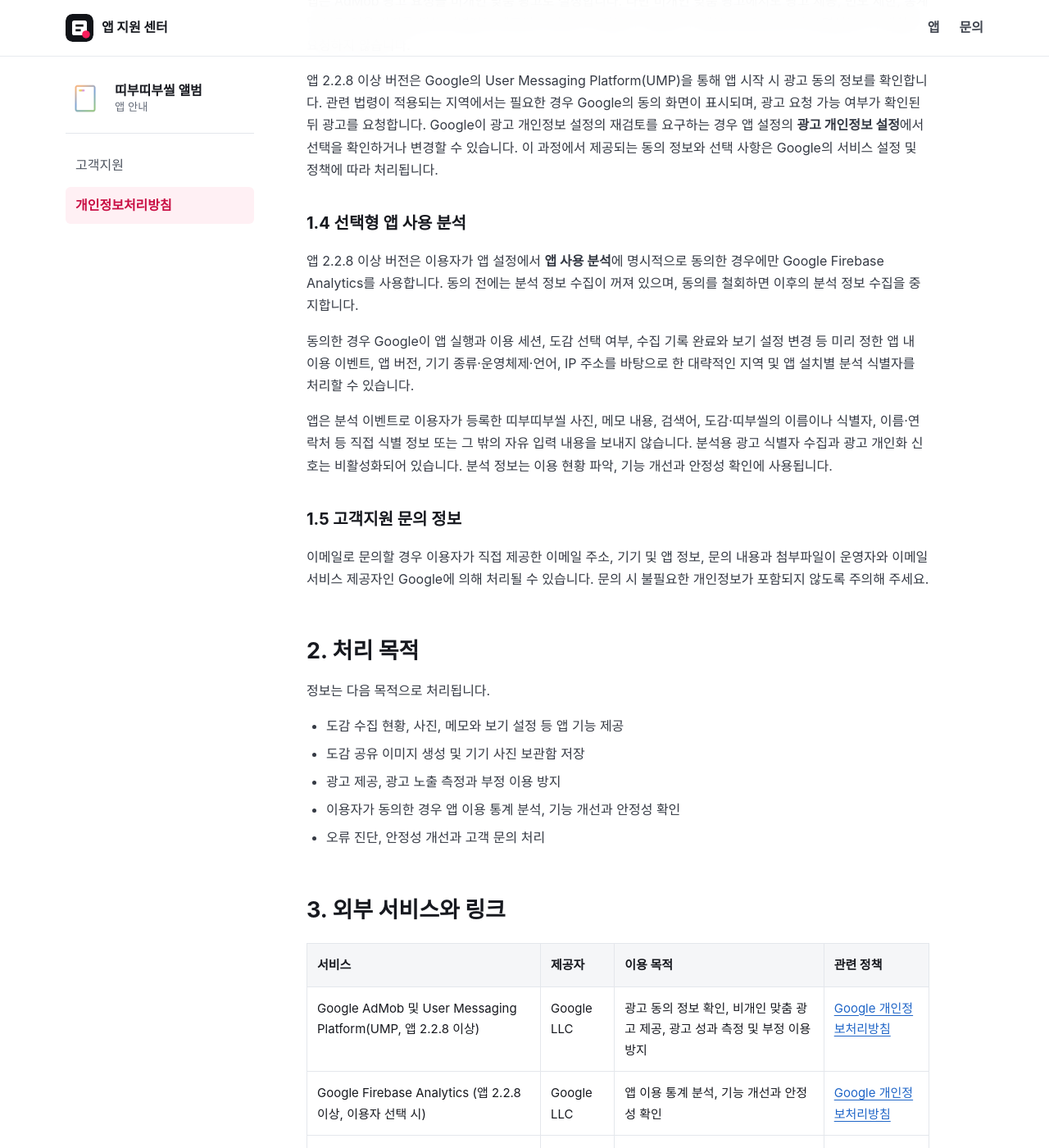
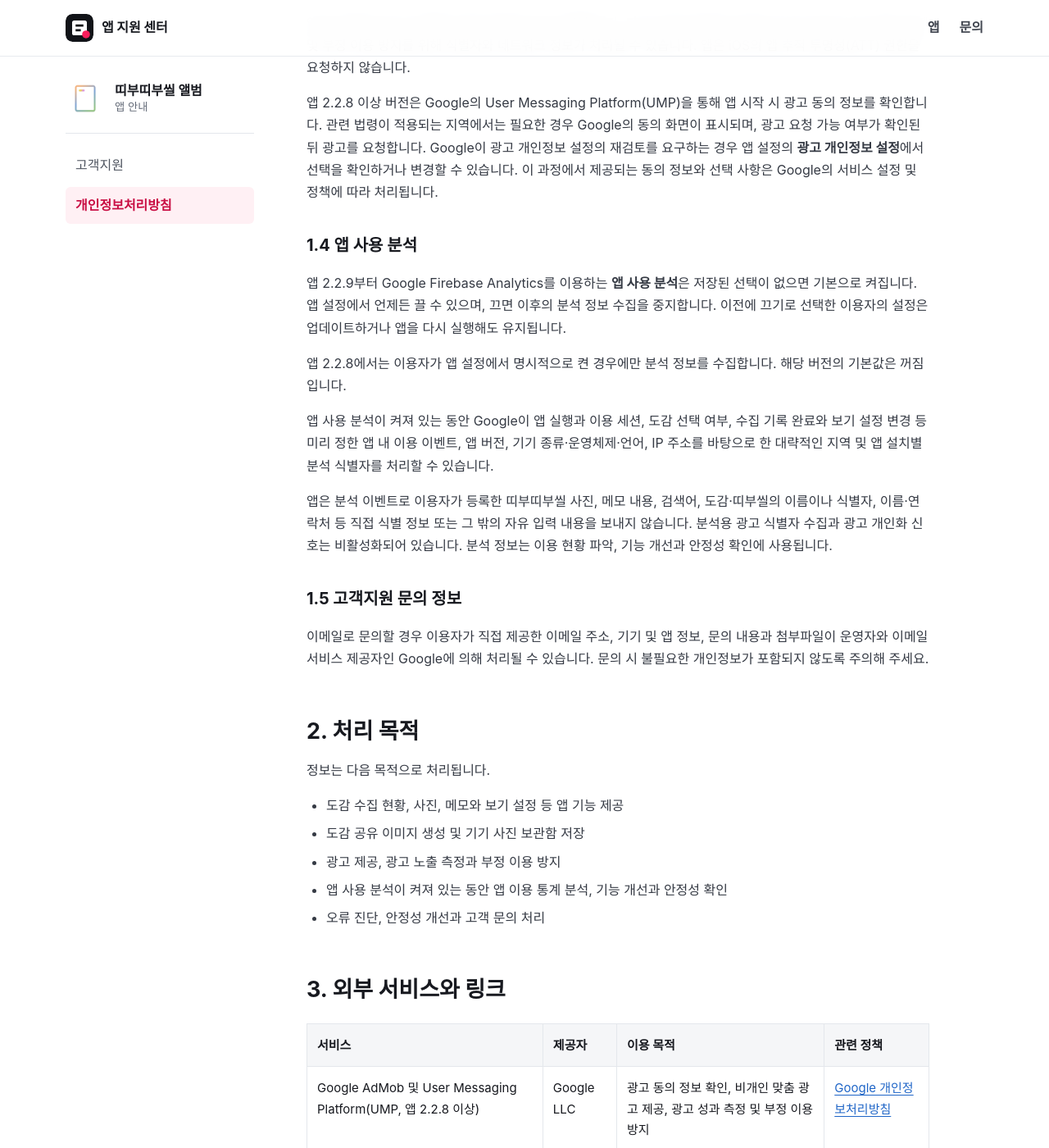
Before and after one commit to ddaklabs/ddaklabs.github.io, a Jekyll site: the page built from apps/pokedex/privacy/ko-kr/index.md, in a window 1280 px wide and 1400 px high, scrolled down 1538 px. Shown: the whole window at 82% size. Built offline with Jekyll 4.4.1, drawn with Linux system fonts in a browser that asks for light colours; some of the changed text lies outside the part shown.

Commit message:
Clarify Analytics default ON from pokedex 2.2.9 and preserve opt-out

```diff
--- a/apps/pokedex/privacy/ko-kr/index.md
+++ b/apps/pokedex/privacy/ko-kr/index.md
@@ -1,7 +1,7 @@
 ---
 layout: document
 title: 개인정보처리방침
-description: 띠부띠부씰 앨범의 로컬 도감 데이터, 사진 권한, Google AdMob 및 선택형 앱 사용 분석 내용을 안내합니다.
+description: 띠부띠부씰 앨범의 로컬 도감 데이터, 사진 권한, Google AdMob 및 앱 사용 분석 내용을 안내합니다.
 locale: ko-KR
 locale_label: 한국어
 language_gateway_url: /apps/pokedex/privacy/
@@ -13,14 +13,14 @@ document_type: privacy
 document_label: 개인정보처리방침
 support_url: /apps/pokedex/support/ko-kr/
 privacy_url: /apps/pokedex/privacy/ko-kr/
-updated_at: 2026년 9월 20일
+updated_at: 2026년 9월 30일
 ---
 
 DDak Labs(이하 “운영자”)는 띠부띠부씰 앨범(이하 “앱”) 이용자의 개인정보를 중요하게 생각합니다. 이 방침은 앱에서 어떤 정보가 이용자의 기기에 저장되고, 앱 이용 중 어떤 정보가 외부 서비스에서 처리될 수 있는지 설명합니다.
 
 <div class="callout">
   <strong>핵심 안내</strong><br>
-  도감 수집 기록, 메모와 이용자가 등록한 띠부띠부씰 사진은 이용자의 기기 내부에 저장되며 운영자 서버로 전송되지 않습니다. 앱의 광고 제공 과정에서는 Google AdMob이 기기 및 광고 이용 정보를 처리할 수 있습니다. 앱 사용 분석은 앱 2.2.8 이상 버전에서 이용자가 설정에서 동의한 경우에만 작동합니다.
+  도감 수집 기록, 메모와 이용자가 등록한 띠부띠부씰 사진은 이용자의 기기 내부에 저장되며 운영자 서버로 전송되지 않습니다. 앱의 광고 제공 과정에서는 Google AdMob이 기기 및 광고 이용 정보를 처리할 수 있습니다. 앱 사용 분석은 앱 2.2.9부터 기본으로 켜져 있으며 앱 설정에서 끌 수 있습니다. 이전에 끄기로 선택한 설정은 업데이트 후에도 유지됩니다. 앱 2.2.8에서는 이용자가 설정에서 켠 경우에만 작동합니다.
 </div>
 
 ## 1. 처리하는 정보
@@ -55,11 +55,13 @@ DDak Labs(이하 “운영자”)는 띠부띠부씰 앨범(이하 “앱”)
 
 앱 2.2.8 이상 버전은 Google의 User Messaging Platform(UMP)을 통해 앱 시작 시 광고 동의 정보를 확인합니다. 관련 법령이 적용되는 지역에서는 필요한 경우 Google의 동의 화면이 표시되며, 광고 요청 가능 여부가 확인된 뒤 광고를 요청합니다. Google이 광고 개인정보 설정의 재검토를 요구하는 경우 앱 설정의 **광고 개인정보 설정**에서 선택을 확인하거나 변경할 수 있습니다. 이 과정에서 제공되는 동의 정보와 선택 사항은 Google의 서비스 설정 및 정책에 따라 처리됩니다.
 
-### 1.4 선택형 앱 사용 분석
+### 1.4 앱 사용 분석
 
-앱 2.2.8 이상 버전은 이용자가 앱 설정에서 **앱 사용 분석**에 명시적으로 동의한 경우에만 Google Firebase Analytics를 사용합니다. 동의 전에는 분석 정보 수집이 꺼져 있으며, 동의를 철회하면 이후의 분석 정보 수집을 중지합니다.
+앱 2.2.9부터 Google Firebase Analytics를 이용하는 **앱 사용 분석**은 저장된 선택이 없으면 기본으로 켜집니다. 앱 설정에서 언제든 끌 수 있으며, 끄면 이후의 분석 정보 수집을 중지합니다. 이전에 끄기로 선택한 이용자의 설정은 업데이트하거나 앱을 다시 실행해도 유지됩니다.
 
-동의한 경우 Google이 앱 실행과 이용 세션, 도감 선택 여부, 수집 기록 완료와 보기 설정 변경 등 미리 정한 앱 내 이용 이벤트, 앱 버전, 기기 종류·운영체제·언어, IP 주소를 바탕으로 한 대략적인 지역 및 앱 설치별 분석 식별자를 처리할 수 있습니다.
+앱 2.2.8에서는 이용자가 앱 설정에서 명시적으로 켠 경우에만 분석 정보를 수집합니다. 해당 버전의 기본값은 꺼짐입니다.
+
+앱 사용 분석이 켜져 있는 동안 Google이 앱 실행과 이용 세션, 도감 선택 여부, 수집 기록 완료와 보기 설정 변경 등 미리 정한 앱 내 이용 이벤트, 앱 버전, 기기 종류·운영체제·언어, IP 주소를 바탕으로 한 대략적인 지역 및 앱 설치별 분석 식별자를 처리할 수 있습니다.
 
 앱은 분석 이벤트로 이용자가 등록한 띠부띠부씰 사진, 메모 내용, 검색어, 도감·띠부씰의 이름이나 식별자, 이름·연락처 등 직접 식별 정보 또는 그 밖의 자유 입력 내용을 보내지 않습니다. 분석용 광고 식별자 수집과 광고 개인화 신호는 비활성화되어 있습니다. 분석 정보는 이용 현황 파악, 기능 개선과 안정성 확인에 사용됩니다.
 
@@ -74,7 +76,7 @@ DDak Labs(이하 “운영자”)는 띠부띠부씰 앨범(이하 “앱”)
 - 도감 수집 현황, 사진, 메모와 보기 설정 등 앱 기능 제공
 - 도감 공유 이미지 생성 및 기기 사진 보관함 저장
 - 광고 제공, 광고 노출 측정과 부정 이용 방지
-- 이용자가 동의한 경우 앱 이용 통계 분석, 기능 개선과 안정성 확인
+- 앱 사용 분석이 켜져 있는 동안 앱 이용 통계 분석, 기능 개선과 안정성 확인
 - 오류 진단, 안정성 개선과 고객 문의 처리
 
 ## 3. 외부 서비스와 링크
@@ -82,7 +84,7 @@ DDak Labs(이하 “운영자”)는 띠부띠부씰 앨범(이하 “앱”)
 | 서비스 | 제공자 | 이용 목적 | 관련 정책 |
 | --- | --- | --- | --- |
 | Google AdMob 및 User Messaging Platform(UMP, 앱 2.2.8 이상) | Google LLC | 광고 동의 정보 확인, 비개인 맞춤 광고 제공, 광고 성과 측정 및 부정 이용 방지 | [Google 개인정보처리방침](https://policies.google.com/privacy) |
-| Google Firebase Analytics (앱 2.2.8 이상, 이용자 선택 시) | Google LLC | 앱 이용 통계 분석, 기능 개선과 안정성 확인 | [Google 개인정보처리방침](https://policies.google.com/privacy) |
+| Google Firebase Analytics (앱 2.2.8 이상, 위 1.4의 버전별 설정 적용) | Google LLC | 앱 이용 통계 분석, 기능 개선과 안정성 확인 | [Google 개인정보처리방침](https://policies.google.com/privacy) |
 | Gmail | Google LLC | 고객지원 이메일 수신 및 답변 | [Google 개인정보처리방침](https://policies.google.com/privacy) |
 
 운영자는 이용자의 개인정보를 판매하지 않습니다.
@@ -103,7 +105,7 @@ DDak Labs(이하 “운영자”)는 띠부띠부씰 앨범(이하 “앱”)
 - 앱에서 수집 기록을 삭제할 수 있으며, 운영체제의 앱 데이터 삭제 또는 앱 삭제를 수행하면 앱 전용 저장소의 데이터가 삭제됩니다.
 - 기기 사진 보관함에 별도로 저장한 공유 이미지는 이용자가 사진 앱에서 직접 삭제해야 합니다.
 - 광고 정보는 Google의 서비스 설정과 정책에 따라 보관·삭제됩니다.
-- Firebase Analytics 정보는 이용자가 앱 설정에서 분석에 동의한 경우에만 전송되며 Google Analytics의 보유 설정과 정책에 따라 보관·삭제됩니다.
+- Firebase Analytics 정보는 위 1.4의 버전별 설정에 따라 앱 사용 분석이 켜져 있는 동안 전송되며 Google Analytics의 보유 설정과 정책에 따라 보관·삭제됩니다.
 - 고객지원 이메일은 문의 처리와 이력 확인을 위해 처리 완료 후 최대 1년간 보관한 뒤 삭제합니다. 법령상 보존 의무가 있는 경우에는 해당 기간 동안 보관할 수 있습니다.
 
 광고 정보의 열람 또는 삭제 요청과 관련하여 운영자가 직접 식별하거나 보유하지 않는 정보는 Google의 관련 절차를 안내할 수 있습니다.
@@ -115,7 +117,7 @@ DDak Labs(이하 “운영자”)는 띠부띠부씰 앨범(이하 “앱”)
 - 시스템 설정에서 카메라와 사진 권한 해제
 - 기기의 광고 관련 설정에서 광고 선택 관리
 - 앱 2.2.8 이상 버전에서 관련 지역의 Google 광고 개인정보 설정 재검토가 필요한 경우 앱 설정의 **광고 개인정보 설정**에서 선택 확인 또는 변경
-- 앱 2.2.8 이상 버전의 설정에서 **앱 사용 분석** 동의 또는 철회
+- 앱 2.2.8 이상 버전의 설정에서 **앱 사용 분석** 켜기 또는 끄기
 - 앱 내 기록 삭제, 앱 데이터 삭제 또는 앱 삭제를 통한 로컬 정보 삭제
 - 개인정보 열람, 정정, 삭제, 처리정지와 문의 요청
 
@@ -140,5 +142,5 @@ Google AdMob, Firebase Analytics와 Gmail은 미국을 포함한 대한민국
 
 법령, 앱 기능 또는 외부 서비스가 변경되면 이 방침도 수정될 수 있습니다. 중요한 변경이 있는 경우 앱 또는 이 페이지를 통해 알리며, 변경된 방침은 페이지에 표시된 시행일부터 적용됩니다.
 
-- 공고일: 2026년 9월 20일
-- 시행일: 앱 2.2.8 버전 배포일부터
+- 공고일: 2026년 9월 30일
+- 시행일: 기본 켜짐에 관한 변경은 앱 2.2.9 버전 배포일부터 적용됩니다. 앱 2.2.8에는 명시적으로 켠 경우에만 수집하는 기존 방식이 계속 적용됩니다.
```
